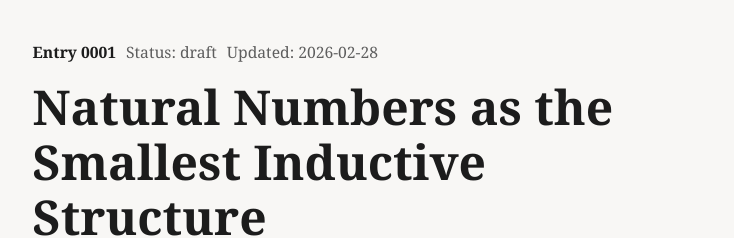
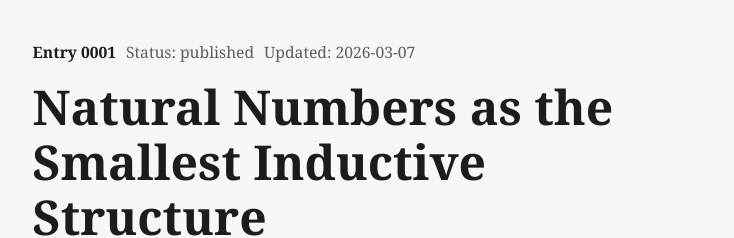
Before and after one commit to Dinside01/proofzoom, a Jekyll site: the page built from _entries/entry-0001-natural-numbers-smallest-inductive-structure.md, in a window 1280 px wide and 900 px high. Shown: the top 238 px of the window, without its empty margins (272-1006 px from the left). Built offline with Jekyll 4.4.1, drawn with Linux system fonts in a browser that asks for light colours.

Commit message:
Mark Entry-0001 as published

```diff
--- a/_entries/entry-0001-natural-numbers-smallest-inductive-structure.md
+++ b/_entries/entry-0001-natural-numbers-smallest-inductive-structure.md
@@ -16,12 +16,12 @@ tags:
   - well-ordering
 
 difficulty: UG-Lower
-status: draft
+status: published
 
 pdf: /assets/pdfs/entry-0001-natural-numbers.pdf
 
 created: 2026-02-28
-updated: 2026-02-28
+updated: 2026-03-07
 
 authors:
   - name: Rubin Thomas
```
